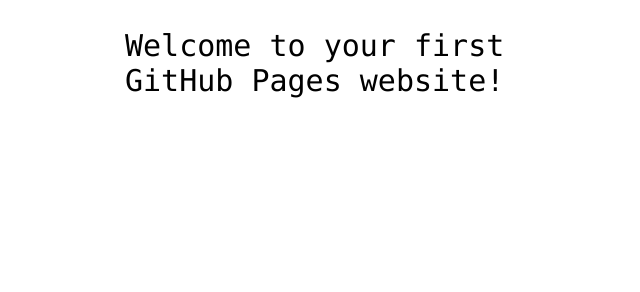
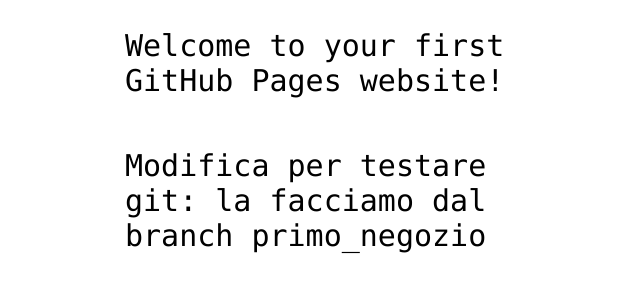
Before and after one commit to antonellapellegrini/hello-world, a plain HTML site: page index.html in a window 1280 px wide. Shown: the part 360-652 px from the top of the page, without its empty margins (315-955 px from the left). Drawn offline with Linux system fonts and the light colour scheme.

Commit message:
Aggiornamento index

```diff
--- a/index.html
+++ b/index.html
@@ -13,6 +13,7 @@
 
 <!-- Change this code here by copy and pasting your template on line 15 -->
 <p>Welcome to your first GitHub Pages website!</p>
+<p>Modifica per testare git: la facciamo dal branch primo_negozio</p>
 
 </body>
 </html>
```
